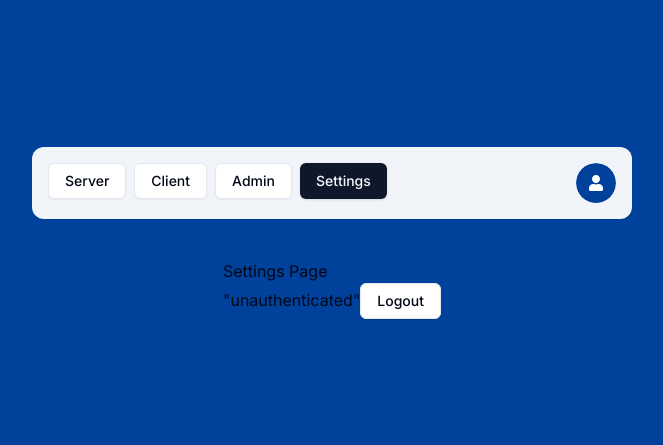
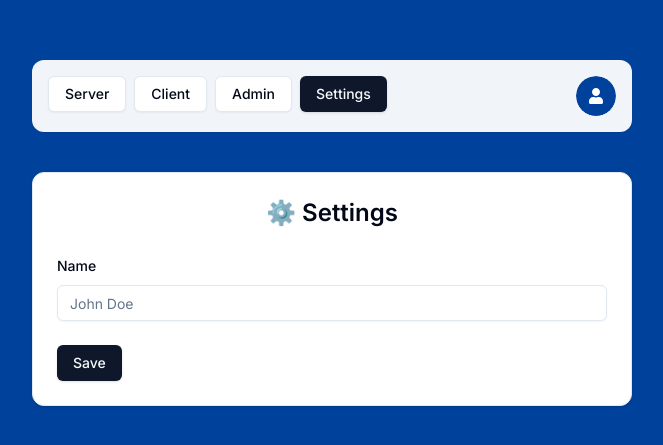
Before and after one commit to jatin-dev-meesra/auth-advance, a Next.js app: page /settings in a window 1280 px wide. Shown: the part 167-612 px from the top of the page, without its empty margins (308-971 px from the left). Built offline with nearby package versions, Linux system fonts and the light colour scheme; no server answers.

Commit message:
Settings Name Change

```diff
--- /dev/null
+++ b/actions/settings.ts
@@ -0,0 +1,32 @@
+"use server";
+
+import * as z from "zod";
+import { db } from "@/lib/db";
+import { SettingsSchema } from "@/schemas";
+import { getUserById } from "@/data/user";
+import { currentUser } from "@/lib/auth";
+
+export const settings = async (values: z.infer<typeof SettingsSchema>) => {
+  console.log(values);
+
+  const user = await currentUser();
+
+  if (!user) {
+    return { error: "Unauthorized" };
+  }
+
+  const userId: any = user.id;
+  const dbUser = await getUserById(userId);
+  if (!dbUser) {
+    return { error: "Unauthorized" };
+  }
+
+  await db.user.update({
+    where: { id: dbUser.id },
+    data: {
+      name: values.name,
+    },
+  });
+
+  return { success: "Setting Updated!" };
+};
--- a/app/(protected)/settings/page.tsx
+++ b/app/(protected)/settings/page.tsx
@@ -1,23 +1,95 @@
 "use client";
+import * as z from "zod";
+import { useForm } from "react-hook-form";
+import { zodResolver } from "@hookform/resolvers/zod";
+
+import { settings } from "@/actions/settings";
 import { Button } from "@/components/ui/button";
-import { logout } from "@/actions/logout";
+import { Card, CardContent, CardHeader } from "@/components/ui/card";
+import { useSession } from "next-auth/react";
+import { useState, useTransition } from "react";
+import { SettingsSchema } from "@/schemas";
+import {
+  Form,
+  FormField,
+  FormControl,
+  FormLabel,
+  FormDescription,
+  FormMessage,
+  FormItem,
+} from "@/components/ui/form";
+import { Input } from "@/components/ui/input";
 import { useCurrentSession } from "@/hooks/use-current-user";
+import { FormSuccess } from "@/components/form-success";
+import { FormError } from "@/components/form-error";
+
 const SettingsPage = () => {
-  const { session, status } = useCurrentSession();
-  const onclick = () => {
-    logout();
+  const { session } = useCurrentSession();
+  const userName: any = session?.user.name;
+  const [error, setError] = useState<string | undefined>();
+  const [success, setSuccess] = useState<string | undefined>();
+  const { update } = useSession();
+  const [isPending, startTransition] = useTransition();
+
+  const form = useForm<z.infer<typeof SettingsSchema>>({
+    resolver: zodResolver(SettingsSchema),
+    defaultValues: {
+      name: userName,
+    },
+  });
+
+  const onSubmit = (values: z.infer<typeof SettingsSchema>) => {
+    startTransition(() => {
+      settings(values)
+        .then((data) => {
+          if (data.error) {
+            setError(data.error);
+          }
+          if (data.success) {
+            update();
+            setSuccess(data.success);
+          }
+        })
+        .catch(() => {
+          setError("Something went wrong!");
+        });
+    });
   };
-
   return (
-    <div>
-      <h1>Settings Page</h1>
-      {JSON.stringify(session?.user)}
-      {JSON.stringify(status)}
-
-      <Button variant="outline" type="button" onClick={onclick}>
-        Logout
-      </Button>
-    </div>
+    <Card className="w-[600px]">
+      <CardHeader>
+        <p className="text-2xl font-semibold text-center">⚙️ Settings</p>
+      </CardHeader>
+      <CardContent>
+        <Form {...form}>
+          <form className="space-y-6" onSubmit={form.handleSubmit(onSubmit)}>
+            <div className=" space-y-4">
+              <FormField
+                control={form.control}
+                name="name"
+                render={({ field }) => (
+                  <FormItem>
+                    <FormLabel>Name</FormLabel>
+                    <FormControl>
+                      <Input
+                        {...field}
+                        placeholder="John Doe"
+                        disabled={isPending}
+                      />
+                    </FormControl>
+                  </FormItem>
+                )}
+              />
+            </div>
+            <FormError message={error} />
+            <FormSuccess message={success} />
+            <Button disabled={isPending} type="submit">
+              Save
+            </Button>
+          </form>
+        </Form>
+      </CardContent>
+    </Card>
   );
 };
 
--- a/auth.ts
+++ b/auth.ts
@@ -6,6 +6,7 @@
 import { getUserById } from "./data/user";
 import { UserRole } from "@prisma/client";
 import { getTwoFactorConfirmationByUserId } from "./data/two-factor-confirmation";
+import { getAccountByUserId } from "./data/account";
 
 declare module "@auth/core" {
   interface Session {
@@ -67,6 +68,12 @@
       if (session.user) {
         session.user.isTwoFactorEnabled = token.isTwoFactorEnabled as boolean;
       }
+      if (session.user) {
+        session.user.name = token.name;
+        const email: any = token.email;
+        session.user.email = email;
+        session.user.isOAuth = token.isOAuth as boolean;
+      }
       return session;
     },
     async jwt({ token }) {
@@ -74,6 +81,11 @@
       const existingUser: any = await getUserById(token.sub);
       if (!existingUser) return token;
 
+      const existingAccount = await getAccountByUserId(existingUser.id);
+
+      token.isOAuth = !!existingAccount;
+      token.name = existingUser.name;
+      token.email = existingUser.email;
       token.role = existingUser.role;
       token.isTwoFactorEnabled = existingUser.isTwoFactorEnabled;
       // console.log(token);
--- /dev/null
+++ b/data/account.ts
@@ -0,0 +1,8 @@
+import { db } from "@/lib/db";
+
+export const getAccountByUserId = async (userId: string) => {
+  try {
+    const account = await db.account.findFirst({ where: { id: userId } });
+    return account;
+  } catch (error) {}
+};
--- a/next-auth.d.ts
+++ b/next-auth.d.ts
@@ -4,6 +4,7 @@
 export type ExtendedUser = DefaultSession["user"] & {
   role: UserRole;
   isTwoFactorEnabled: boolean;
+  isOAuth: boolean;
 };
 
 isTwoFactorEnabled;
--- a/schemas/index.ts
+++ b/schemas/index.ts
@@ -19,3 +19,7 @@
 export const NewPasswordSchema = z.object({
   password: z.string().min(6, { message: "Minimum 6 characters is required" }),
 });
+
+export const SettingsSchema = z.object({
+  name: z.optional(z.string()),
+});
```
